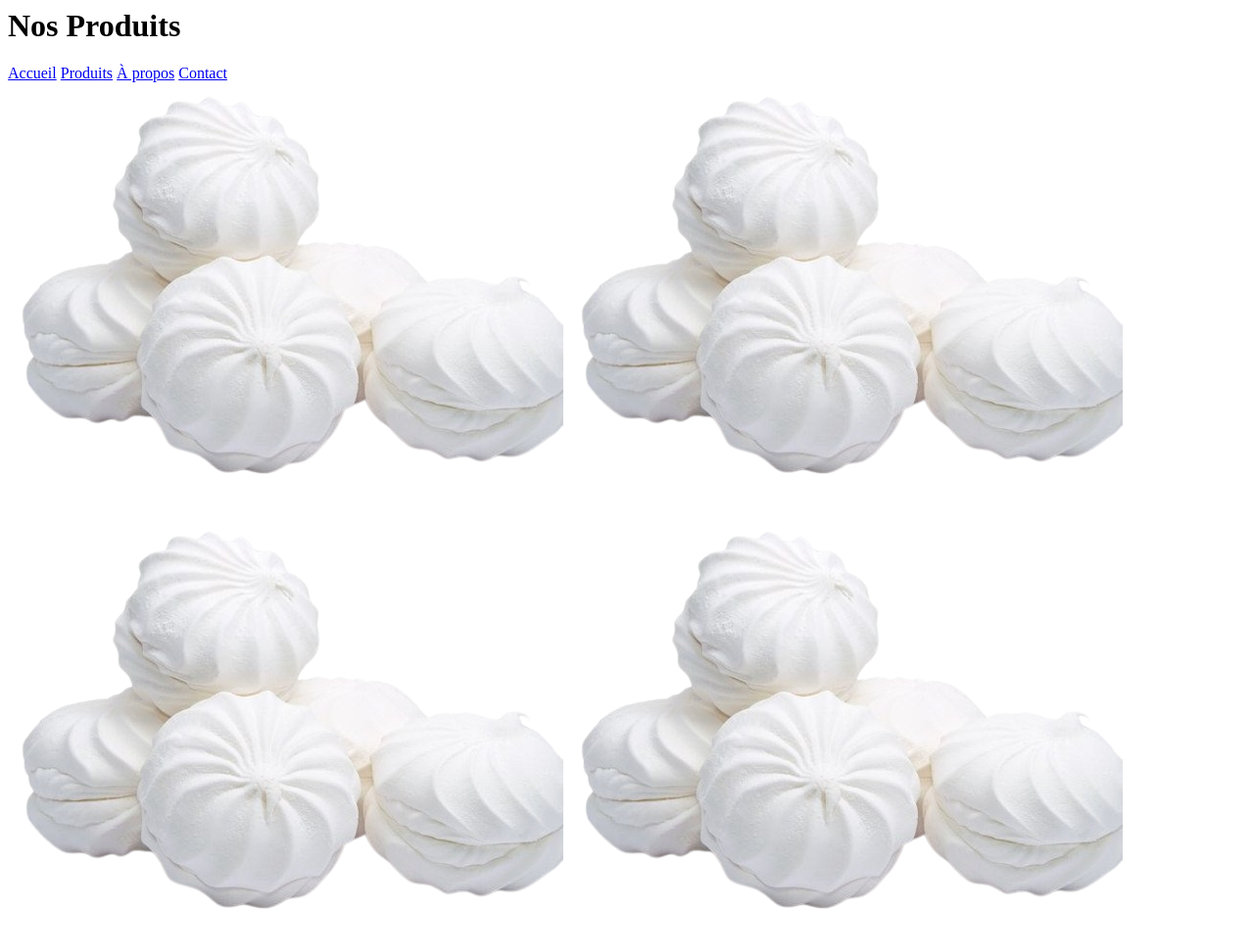
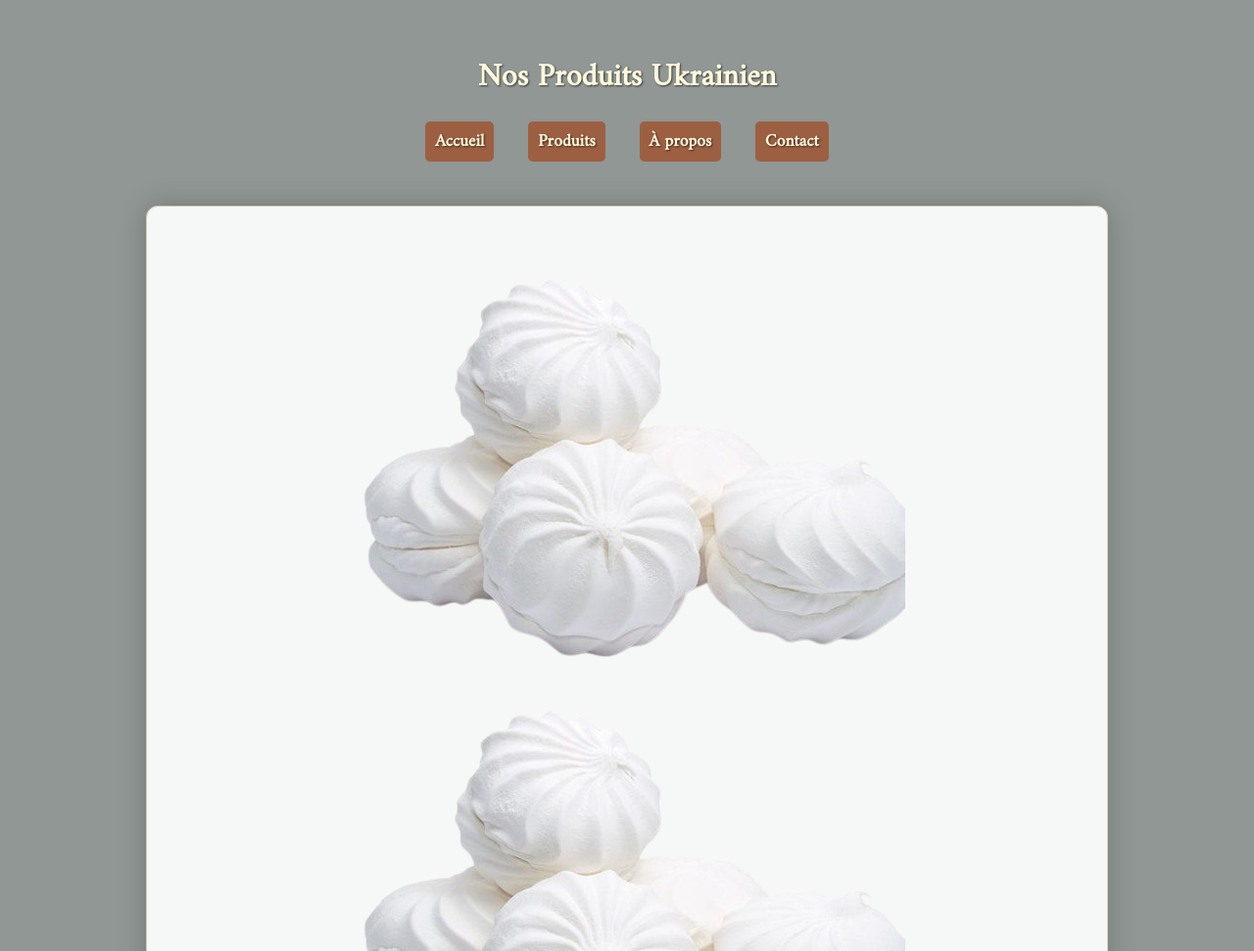
Before and after one commit to Spardahan/spardahan.github.io, a plain HTML site: page Ukraine.html in a window 1280 px wide. Shown: the top 971 px of the page at 98% size. Drawn offline with Linux system fonts and the light colour scheme.

Commit message:
Update Ukraine.html

```diff
--- a/Ukraine.html
+++ b/Ukraine.html
@@ -1,9 +1,14 @@
-</style>
+<html lang="fr">
+<head>
+  <meta charset="UTF-8">
+  <meta name="viewport" content="width=device-width, initial-scale=1.0">
+  <title>Produits Ukrainien</title>
+  <link rel="stylesheet" href="style.css">
 </head>
 <body>
   <!-- En-tête flottant -->
   <header class="top-header">
-    <h1>Nos Produits</h1>
+    <h1>Nos Produits Ukrainien</h1>
     <nav>
       <a href="index.html">Accueil</a>
       <a href="produits.html">Produits</a>
@@ -15,10 +20,10 @@
   <!-- Bloc carnet central -->
   <div class="container">
     <main>
-		<img src="images/zéphir.png" alt="zéphir" style="100px; display: inline-block;">
-		<img src="images/zéphir.png" alt="zéphir" style="100px; display: inline-block;">
-		<img src="images/zéphir.png" alt="zéphir" style="100px; display: inline-block;">
-		<img src="images/zéphir.png" alt="zéphir" style="100px; display: inline-block;">
+		<img src="images/zéphir.png" alt="zéphir">
+		<img src="images/zéphir.png" alt="zéphir">
+		<img src="images/zéphir.png" alt="zéphir">
+		<img src="images/zéphir.png" alt="zéphir">
 	</main>
 </body>
 </html>
```
